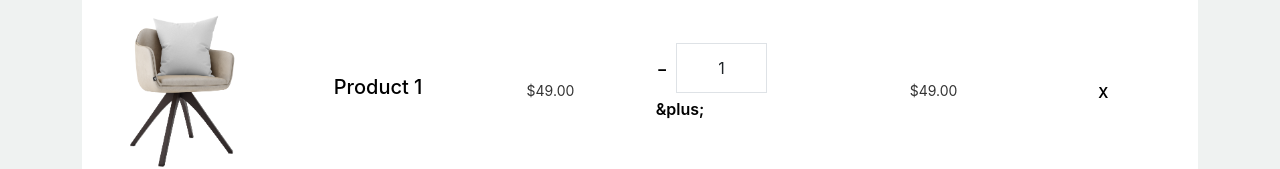
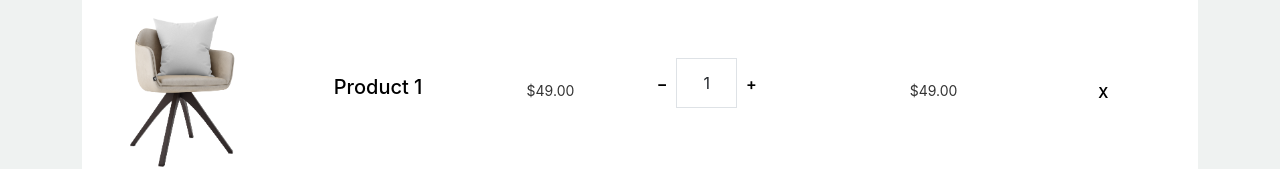
Before and after one commit to WernerReyes/ECOMMERCE-4C24B-FRONTEND, a React (Vite) app: page /car in a window 1280 px wide. Shown: the part 664-833 px from the top of the page. Built offline with nearby package versions, Linux system fonts and the light colour scheme; no server answers.

Commit message:
chore: Refactor CartItem component to use a more concise syntax

```diff
--- a/src/cart/pages/CartItem.jsx
+++ b/src/cart/pages/CartItem.jsx
@@ -30,7 +30,7 @@ const CartItem = ({ image, name, price, quantity, total }) => {
           />
           <div className="input-group-append">
             <button className="btn btn-outline-black increase" type="button">
-              &plus;
+              +
             </button>
           </div>
         </div>
```
